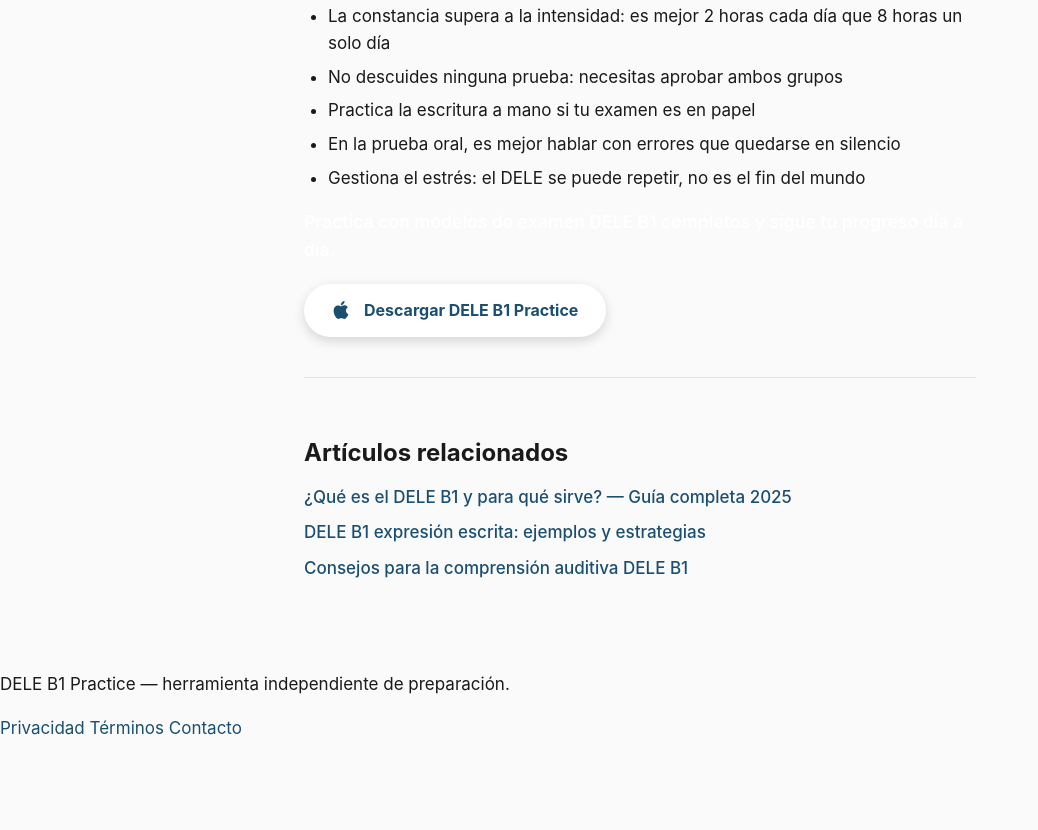
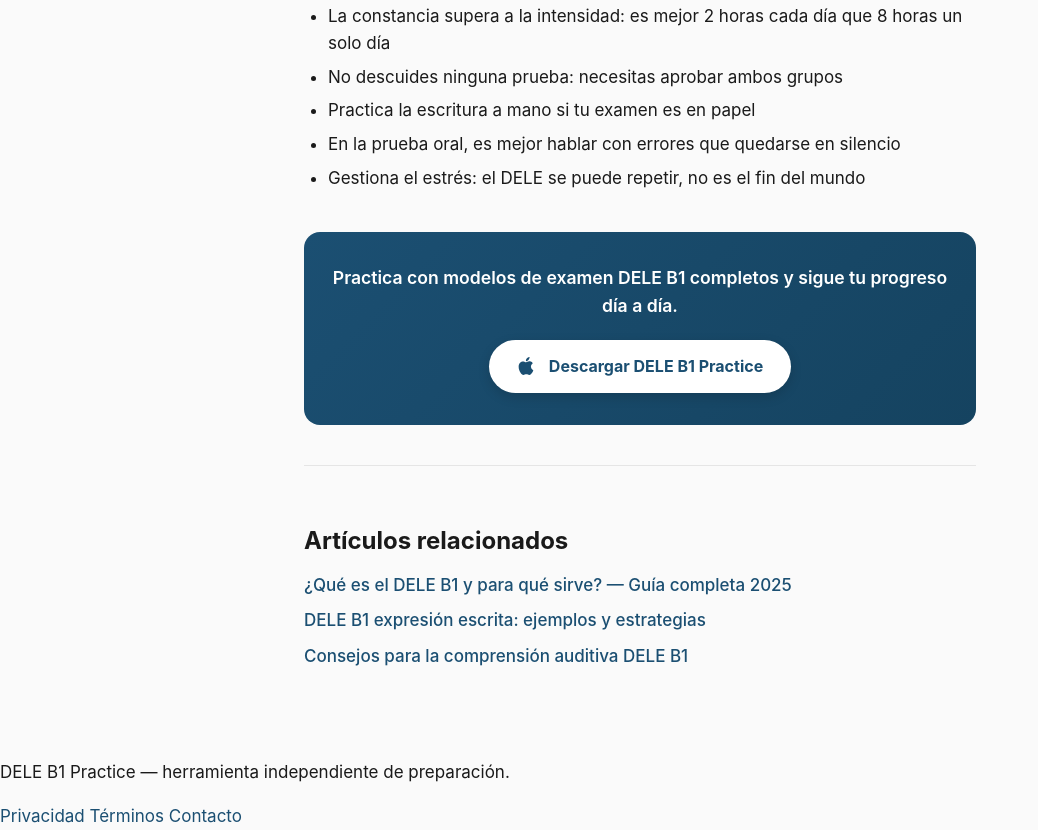
Before and after one commit to omaracgithub/prepdele-site, a plain HTML site: page blog/aprobar-dele-b1-en-2-meses/index.html in a window 1280 px wide. Shown: the part 4530-5360 px from the top of the page, without its empty margins (0-1038 px from the left). Before the commit the page ends 5272 px from the top, so only its background shows below. Drawn offline with Linux system fonts and the light colour scheme.

Commit message:
fix: add inline styles to CTA boxes to guarantee blue gradient renders

```diff
--- a/blog/aprobar-dele-b1-en-2-meses/index.html
+++ b/blog/aprobar-dele-b1-en-2-meses/index.html
@@ -173,7 +173,7 @@
                 <li>Gestiona el estrés: el DELE se puede repetir, no es el fin del mundo</li>
             </ul>
 
-            <div class="cta-box">
+            <div class="cta-box" style="background:linear-gradient(135deg,#1B4F72 0%,#154360 100%);border:none;border-radius:16px;padding:2rem 1.5rem;margin:2.5rem 0;text-align:center;color:#fff">
                 <p>Practica con modelos de examen DELE B1 completos y sigue tu progreso día a día.</p>
                 <a href="https://apps.apple.com/app/dele-b1-practice/id6772564355?utm_source=site&utm_medium=organic&utm_campaign=blog_aprobar-dele-b1-en-2-meses" data-cta="ios_badge_blog_aprobar-dele-b1-en-2-meses"><svg width="16" height="20" viewBox="0 0 814 1000" fill="currentColor" style="vertical-align:-2px;margin-right:6px"><path d="M788.1 340.9c-5.8 4.5-108.2 62.2-108.2 190.5 0 148.4 130.3 200.9 134.2 202.2-.6 3.2-20.7 71.9-68.7 141.9-42.8 61.6-87.5 123.1-155.5 123.1s-85.5-39.5-164-39.5c-76.5 0-103.7 40.8-165.9 40.8s-105.6-57.8-155.5-127.4c-58.3-81.3-105.9-209.6-105.9-331.2 0-194.3 126.4-297.5 250.8-297.5 66.1 0 121.2 43.4 162.7 43.4 39.5 0 101.1-46 176.3-46 28.5 0 130.9 2.6 198.3 99.2zm-234-181.5c31.1-36.9 53.1-88.1 53.1-139.3 0-7.1-.6-14.3-1.9-20.1-50.6 1.9-110.8 33.7-147.1 75.8-28.5 32.4-55.1 83.6-55.1 135.5 0 7.8 1.3 15.6 1.9 18.1 3.2.6 8.4 1.3 13.6 1.3 45.4 0 103.5-30.4 135.5-71.3z"/></svg>Descargar DELE B1 Practice</a>
             </div>
```
Also changed, not shown: blog/dele-b1-comprension-auditiva/index.html (+1 -1 lines), blog/dele-b1-comprension-lectora/index.html (+1 -1 lines), blog/dele-b1-expresion-escrita/index.html (+1 -1 lines), blog/dele-b1-expresion-oral/index.html (+1 -1 lines), blog/dele-b1-vs-dele-a2/index.html (+1 -1 lines), blog/errores-comunes-dele-b1/index.html (+1 -1 lines), blog/mejores-recursos-dele-b1/index.html (+1 -1 lines), blog/que-es-dele-b1/index.html (+1 -1 lines), blog/vocabulario-dele-b1/index.html (+1 -1 lines), en/blog/best-resources-dele-b1/index.html (+1 -1 lines), en/blog/common-mistakes-dele-b1/index.html (+1 -1 lines), en/blog/dele-b1-vs-dele-a2/index.html (+1 -1 lines), en/blog/pass-dele-b1-in-2-months/index.html (+1 -1 lines), en/blog/what-is-dele-b1/index.html (+1 -1 lines), 4 more files.
